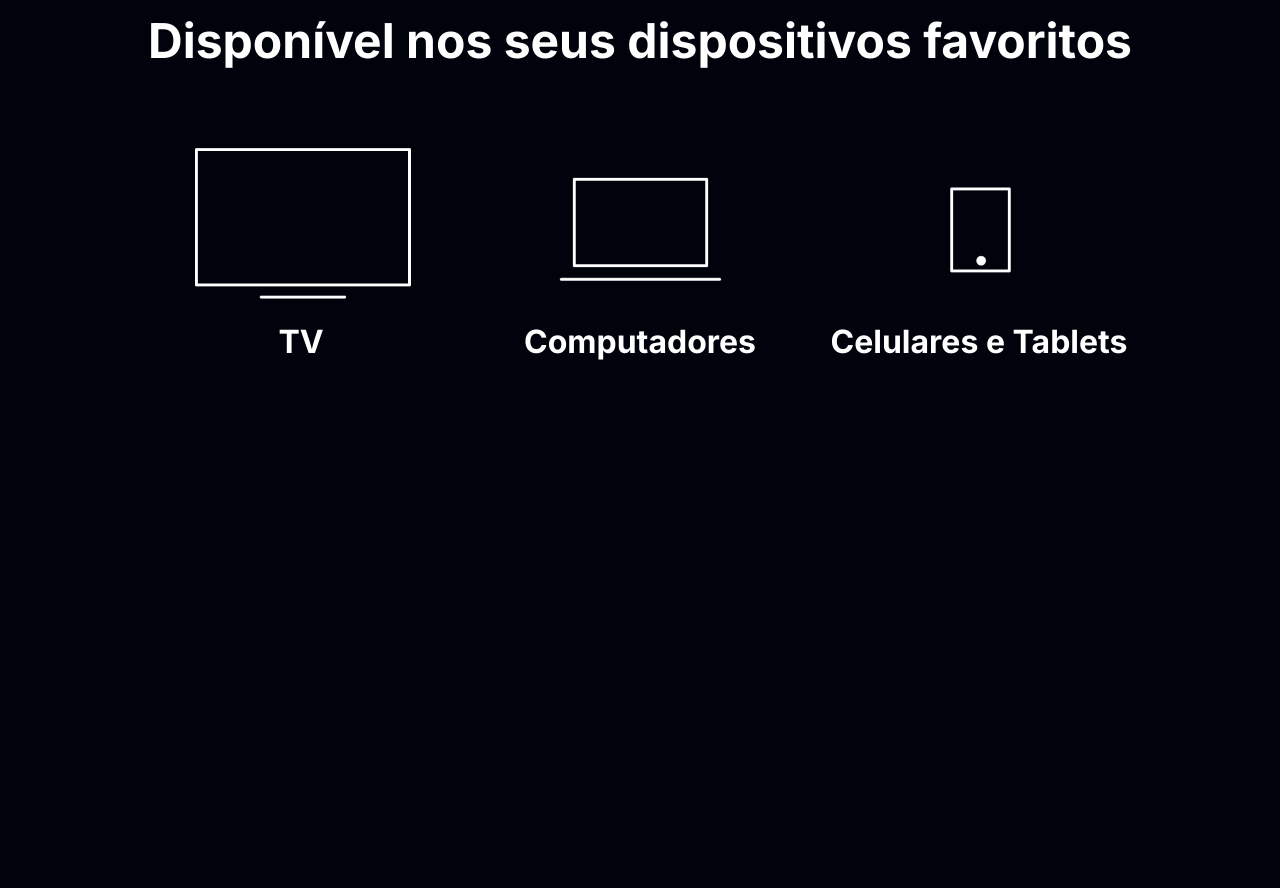
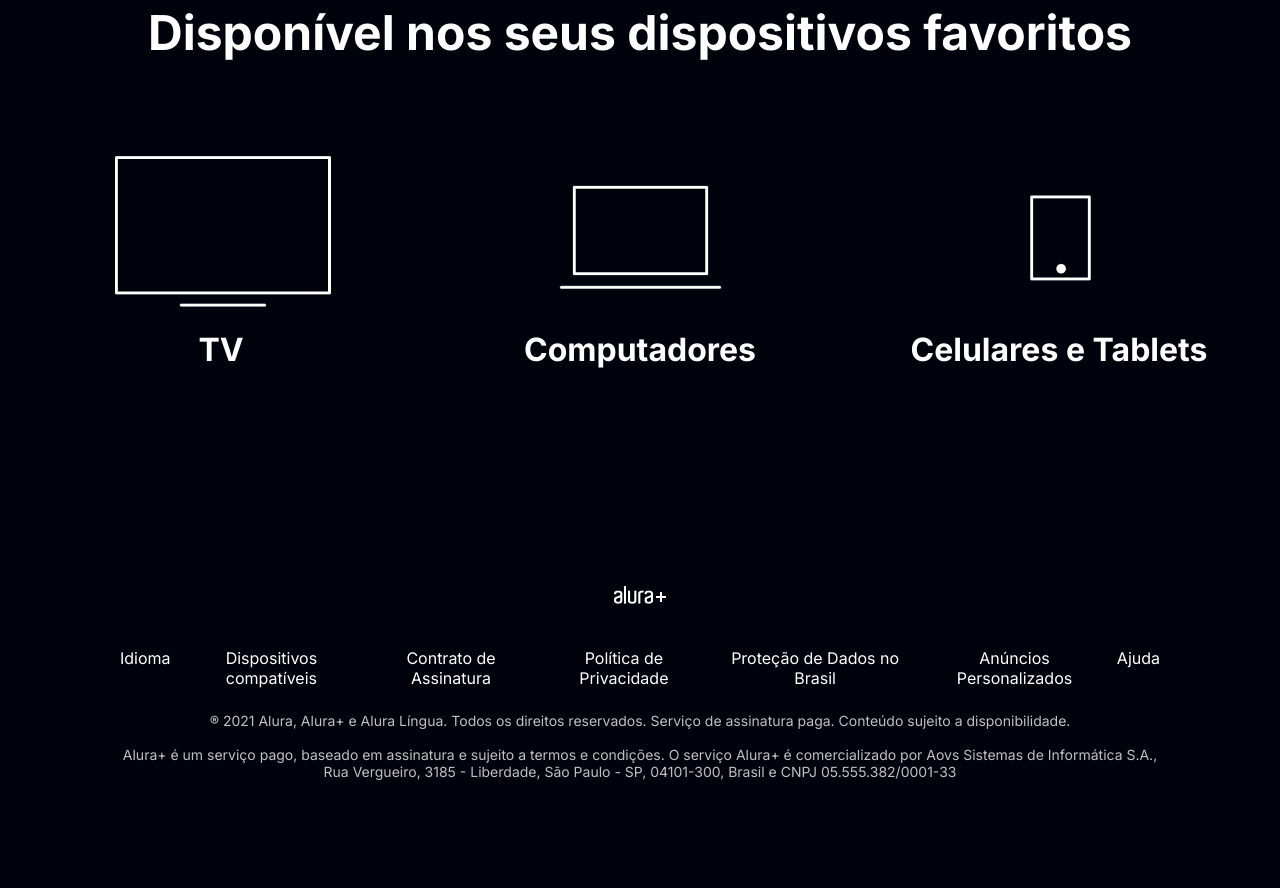
Before and after one commit to gabrielraiol/alura-plus, a plain HTML site: page index.html in a window 1280 px wide. Shown: the part 3414-4302 px from the top of the page. Before the commit the page ends 4000 px from the top, so only its background shows below. Drawn offline with Linux system fonts and the light colour scheme.

Commit message:
adicionando rodapé à página | adicionando favicon

```diff
--- a/index.html
+++ b/index.html
@@ -5,6 +5,7 @@
     <meta name="viewport" content="width=device-width, initial-scale=1.0">
     <title>Alura Plus</title>
     <link rel="stylesheet" href="style.css">
+    <link rel="shortcut icon" href="assets/favicon_alura.ico" type="image/x-icon">
 </head>
 <body>
     <section class="container principal">
@@ -59,5 +60,25 @@
         </ul>
     </section>
 
+    <footer class="rodape">
+        <img class="rodape__imagem" src="assets/Logo.png" alt="logo_alura">
+        <div class="rodape__lista">
+            <p>Idioma</p>
+            <p>Dispositivos compatíveis</p>
+            <p>Contrato de Assinatura</p>
+            <p>Política de Privacidade</p>
+            <p>Proteção de Dados no Brasil</p>
+            <p>Anúncios Personalizados</p>
+            <p>Ajuda</p>
+        </div>
+
+        <div class="rodape__informacoes">
+            <p>® 2021 Alura, Alura+ e Alura Língua. Todos os direitos reservados. Serviço de assinatura paga. Conteúdo sujeito a disponibilidade.
+            </br>
+            </br>
+            Alura+ é um serviço pago, baseado em assinatura e sujeito a termos e condições. O serviço Alura+ é comercializado por Aovs Sistemas de Informática S.A., Rua Vergueiro, 3185 - Liberdade, São Paulo - SP, 04101-300, Brasil e CNPJ 05.555.382/0001-33
+            </p>
+        </div>
+    </footer>
 </body>
 </html>
--- a/style.css
+++ b/style.css
@@ -101,13 +101,14 @@ body {
     flex-direction: column;
     align-items: center;
     justify-content: center;
-    gap: 3rem;
+    gap: 4rem;
 }
 
 .dispositivos__lista {
     display: flex;
     align-items: center;
     list-style-type: none;
+    gap: 5rem;
 }
 
 .lista__item {
@@ -116,3 +117,26 @@ body {
     font-size: 2rem;
     font-weight: 700;
 }
+
+.rodape {
+    text-align: center;
+    align-items: center;
+    padding: 0 7.5rem 6.75rem 7.5rem;
+}
+
+.rodape__imagem {
+    width: 5%;
+    margin-bottom: 2.5rem;
+}
+
+.rodape__lista {
+    display: flex;
+    justify-content: center;
+    gap: 1rem;
+    margin-bottom: 1.5rem;
+}
+
+.rodape__informacoes {
+    font-size: 0.875rem;
+    color: var(--cor-subtitulo);
+}
```
Also changed, not shown: assets/favicon_alura.ico (added).
